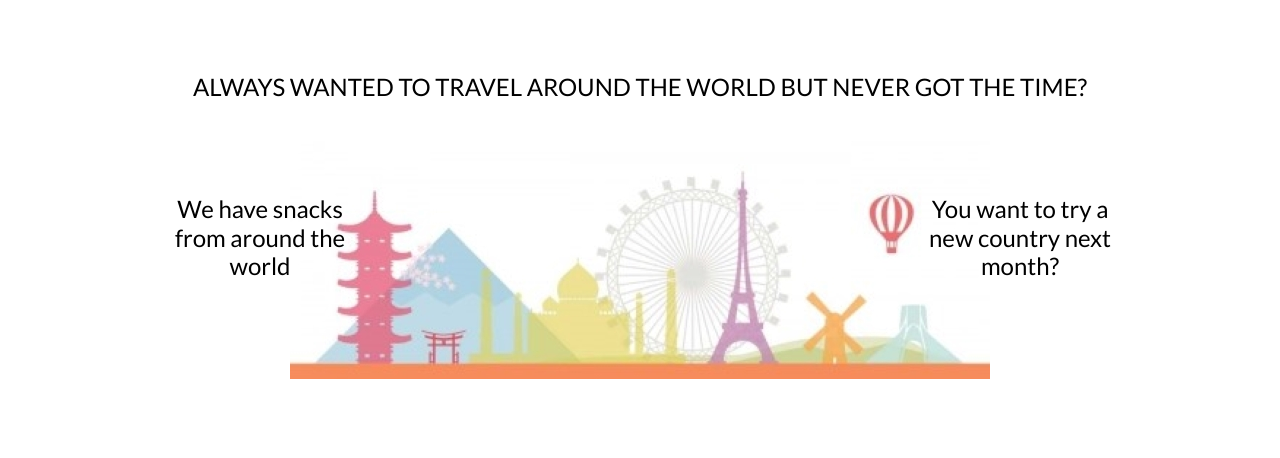
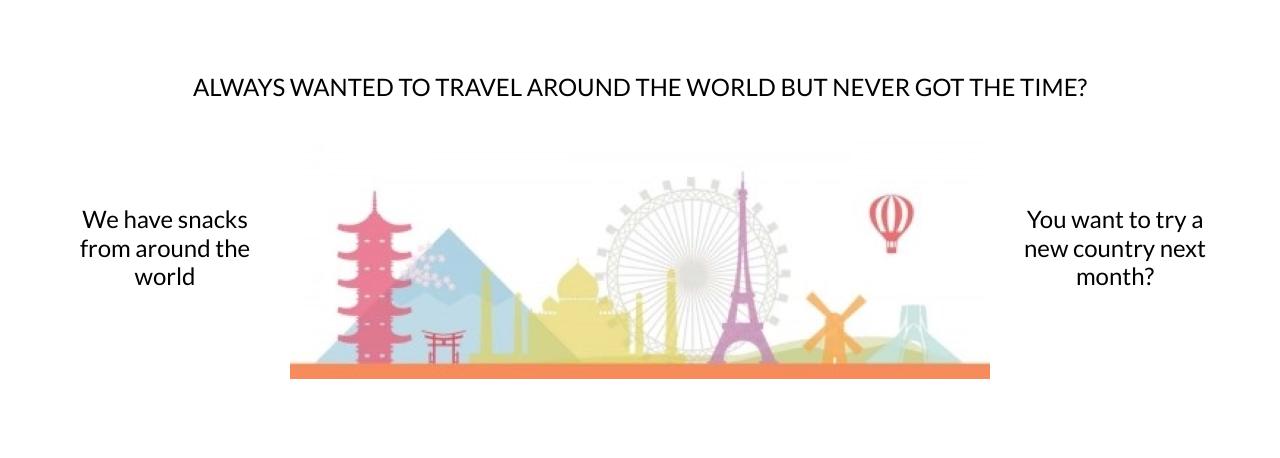
Before and after one commit to ceciliabinck/taste-world-snacks, a Django app: page / in a window 1280 px wide. Shown: the part 151-609 px from the top of the page. Run offline with Django 3.2, Linux system fonts and the light colour scheme; some libraries are stand-ins or nearby versions.

Commit message:
Changed the intro layout to suit different sizes better

```diff
--- a/home/templates/home/index.html
+++ b/home/templates/home/index.html
@@ -1,13 +1,5 @@
 {% extends "base.html" %}
 {% load static %}
-
-<!-- {% block page_header %}
-    <div class="container header-container">
-        <div class="row">
-            <div class="col"></div>
-        </div>
-    </div>
-{% endblock %} -->
 
 {% block content %}
     <div class="container-intro">
@@ -21,12 +13,12 @@
     </div>
     <div class="container" id="intro">
         <div class="row">
-            <div class="col-sm-6 col-md-2 intro-text left offset-1">
-                <h4 class="text-black text-center right">
+            <div class="col-sm-6 col-md-2 intro-text left">
+                <h4 class="text-black text-center left">
                     We have snacks from around the world
                 </h4>
             </div>
-            <div class="col-md-6 sm-block sm-none"></div>
+            <div class="col-md-8 sm-block sm-none"></div>
             <div class="col-sm-6 col-md-2 intro-text right">
                 <h4 class="text-black text-center">
                     You want to try a new country next month?
@@ -75,7 +67,7 @@
                 <h4>
                     Enjoy the taste of a new country
                 </h4>
-                <p id="inside">Get ready to explore great new flavours!</p>
+                <p >Get ready to explore great new flavours!</p>
             </div>
         </div>
     </div>
--- a/static/css/base.css
+++ b/static/css/base.css
@@ -1,15 +1,5 @@
 
 /* index page */
-#intro {
-    background: url(/static/media/main_img_1.jpg) no-repeat center center;
-    height: 300px;
-}
-
-.intro-text {
-    padding: 0;
-    padding-top: 85px;
-}
-
 
 .container-intro {
     padding-top: 60px;
@@ -97,7 +87,7 @@ footer.col-sm-12 {
     padding-left: 40px;
 }
 
-@media (max-width: 768px) {
+@media (max-width: 767px) {
     h4{
         font-size: 20px;
     }
@@ -110,12 +100,60 @@ footer.col-sm-12 {
         height: auto;
     }
 
+    .container-intro {
+        padding-top: 0;
+    }
+    .intro-text.left {
+        padding: 0;
+        padding-bottom: 85px;
+        padding-top: 35px;
+    }
+
+    .intro-text.right {
+        padding: 0;
+        padding-top: 85px;
+    }
+
     .inside-middle{
         padding-top: 0px;
     }
 
 }
 
-@media (min-width: 769px) {
+@media (min-width: 768px) {
+
+    #intro {
+        background: url(/static/media/main_img.jpg) no-repeat center center;
+        height: auto;
+    }
+
+    .intro-text.left {
+        padding: 0;
+        padding-top: 65px;
+    }
+
+    .intro-text.right {
+        padding: 0;
+        padding-top: 45px;
+    }
 
 }
+
+@media (min-width: 1024px) {
+
+    #intro {
+        background: url(/static/media/main_img_1.jpg) no-repeat center center;
+        height: 300px;
+    }
+
+    .intro-text.left {
+        padding: 0;
+        padding-top: 95px;
+    }
+
+    .intro-text.right {
+        padding: 0;
+        padding-top: 95px;
+    }
+
+}
```
